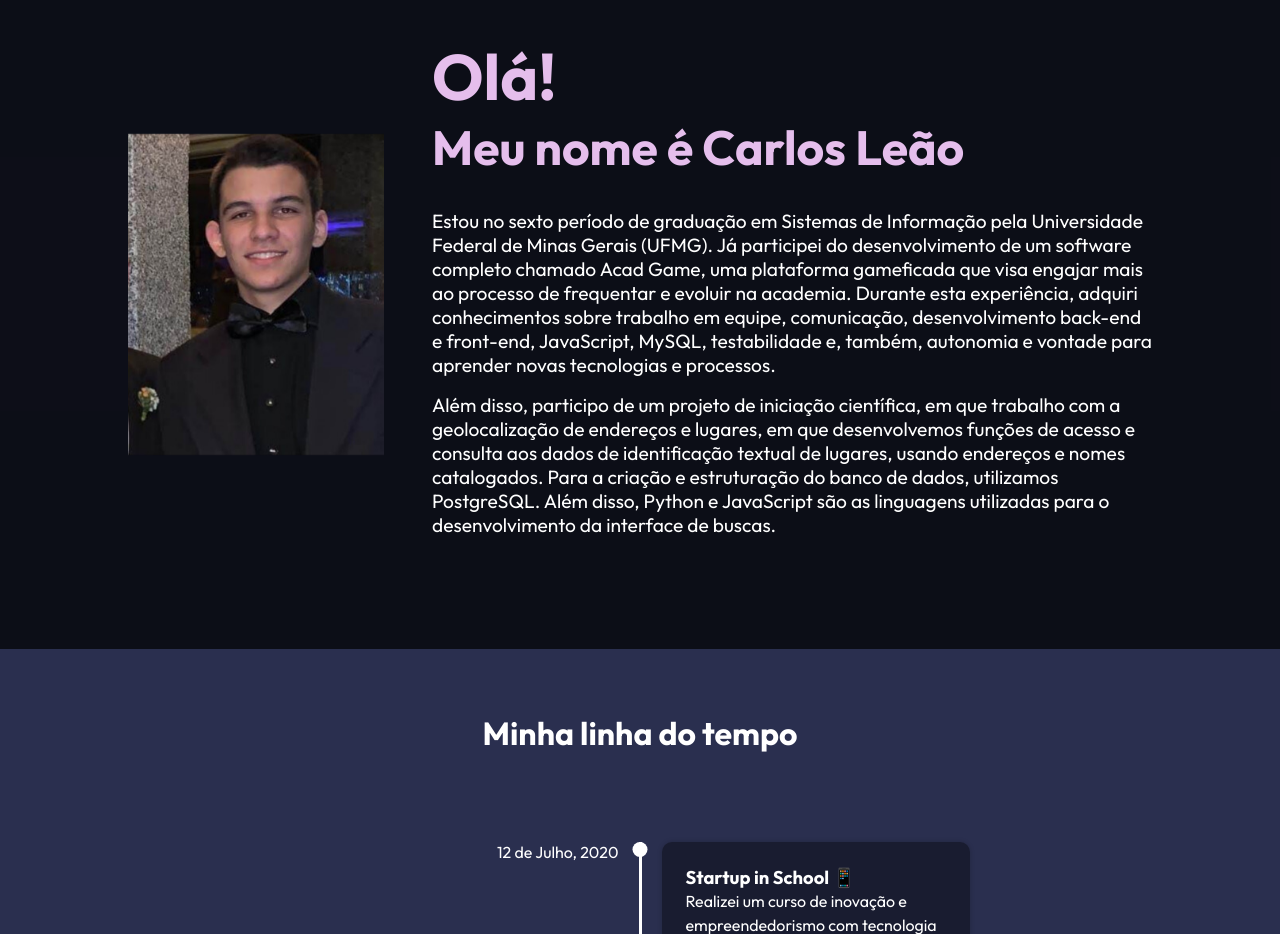
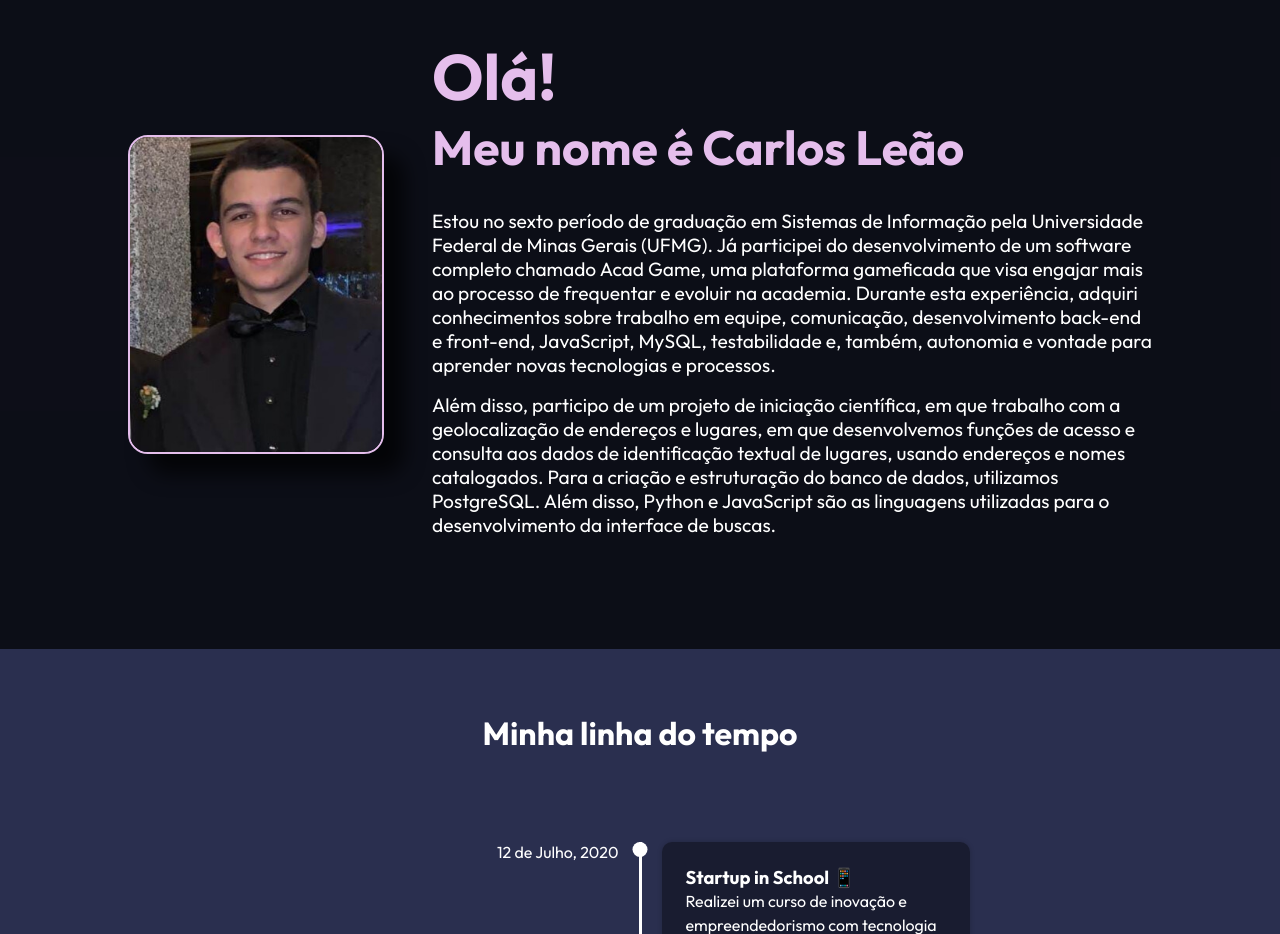
Before and after one commit to Chbmleao/Carlos-Portfolio, a React (Create React App) app: page / in a window 1280 px wide. Shown: the part 860-1794 px from the top of the page. Built offline with nearby package versions, Linux system fonts and the light colour scheme.

Commit message:
Add border and box-shadow to image

```diff
--- a/src/styles/FlipCardStyles.css
+++ b/src/styles/FlipCardStyles.css
@@ -9,6 +9,9 @@
 .flip-card img {
   width: 100%;
   height: auto;
+  border-radius: 20px;
+  border: 2px solid #e5beec;
+  box-shadow: 20px 20px 20px rgba(0, 0, 0, 0.7);
 }
 
 .flip-card-inner {
```
